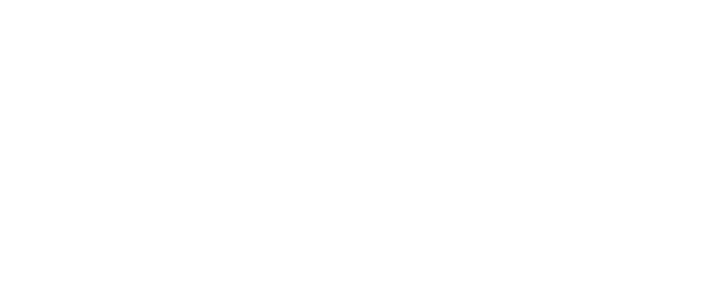
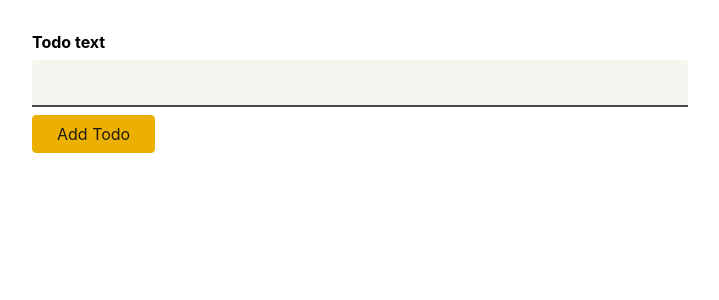
Before and after one commit to TX-9/react-todo-ts, a React (Create React App) app: page / in a window 1280 px wide. Shown: the top 300 px of the page, without its empty margins (288-1007 px from the left). Built offline with nearby package versions, Linux system fonts and the light colour scheme.

Commit message:
add new and remove features

```diff
--- a/src/App.tsx
+++ b/src/App.tsx
@@ -1,13 +1,22 @@
-import Todos from "./components/Todo";
+import { useState } from "react";
+import NewToDo from "./components/NewTodo";
+import Todos from "./components/Todos";
 import Todo from "./models/todo";
 
 function App() {
-  const todos = [
-    new Todo('Learn React'),
-    new Todo('Learn TS')
-  ];
+  const [ todos, setTodos ] = useState<Todo[]>([]);
+
+  const addToHandler = (todoText: string) => {
+    const newTodo = new Todo(todoText);
+    setTodos((prevTodos) => {
+      return prevTodos.concat(newTodo);
+    });
+  };
+
+
   return (
     <div>
+      <NewToDo onAddTodo={addToHandler}/>
       <Todos items={todos}/>
     </div>
   );
--- /dev/null
+++ b/src/components/NewTodo.module.css
@@ -0,0 +1,42 @@
+.form {
+  width: 40rem;
+  margin: 2rem auto;
+
+}
+
+.form label {
+  display: block;
+  font-weight: bold;
+  margin-bottom: 0.5rem;
+}
+
+.form input {
+  display: block;
+  width: 100%;
+  font: inherit;
+  font-size: 1.5rem;
+  padding: 0.5rem;
+  border-radius: 4px;
+  background-color: #f7f5ef;
+  border: none;
+  border-bottom: 2px solid #494844;
+  border-bottom-right-radius: 0;
+  border-bottom-left-radius: 0;
+  margin-bottom: 0.5rem;
+}
+
+.form button {
+  font: inherit;
+  background-color: #ebb002;
+  border: 1px solid #ebb002;
+  color: #201d0f;
+  padding: 0.5rem 1.5rem;
+  border-radius: 4px;
+  cursor: pointer;
+}
+
+.form button:hover,
+.form button:active {
+  background-color: #ebc002;
+  border-color: #ebc002;
+}
--- a/src/components/NewTodo.tsx
+++ b/src/components/NewTodo.tsx
@@ -1,13 +1,19 @@
 import React, { useRef } from "react";
+import classes from './NewTodo.module.css';
 
-const NewToDo = () => {
+const NewToDo: React.FC<{onAddTodo: (text: string) => void}> = (props) => {
     const todoTextInputRef = useRef<HTMLInputElement>(null);
     const submitHandler = (event: React.FormEvent) => {
         event.preventDefault();
+        const enteredText = todoTextInputRef.current!.value;
+        if (enteredText.trim().length === 0) {
+            return;
+        }
 
+        props.onAddTodo(enteredText);
     };
 
-    return <form onSubmit={submitHandler}>
+    return <form onSubmit={submitHandler} className={classes.form}>
         <label htmlFor='text'>Todo text</label>
         <input type='text' id='text' ref={todoTextInputRef} />
         <button>Add Todo</button>
--- a/src/components/Todo.tsx
+++ /dev/null
@@ -1,15 +0,0 @@
-import React from "react";
-import Todo from "../models/todo";
-import TodoItem from "./TodoItem";
-
-const Todos: React.FC<{ items: Todo[] }> = (props) => {
-    return (
-        <ul>
-            {props.items.map(item => {
-                <TodoItem key={item.id} text={item.text}></TodoItem>
-            })}
-        </ul>
-    );
-};
-
-export default Todos;
--- /dev/null
+++ b/src/components/TodoItem.module.css
@@ -0,0 +1,6 @@
+.item {
+  margin: 1rem 0;
+  box-shadow: 0 1px 4px rgba(0, 0, 0, 0.2);
+  padding: 1rem;
+  background-color: #f7f5ef;
+}
--- a/src/components/TodoItem.tsx
+++ b/src/components/TodoItem.tsx
@@ -1,7 +1,8 @@
 import React from "react";
-
-const TodoItem: React.FC<{text: string}> = (props) => {
-    return <li>{props.text}</li>
+import classes from './TodoItem.module.css';
+const TodoItem: React.FC<{text: string; onRemoveTodo: ()=>void}> = (props) => {
+    return <li className={classes.item}
+    onClick={props.onRemoveTodo}>{props.text}</li>
 };
 
 export default TodoItem;
--- /dev/null
+++ b/src/components/Todos.module.css
@@ -0,0 +1,6 @@
+.todos {
+  list-style: none;
+  margin: 2rem auto;
+  padding: 0;
+  width: 40rem;
+}
--- /dev/null
+++ b/src/components/Todos.tsx
@@ -0,0 +1,20 @@
+import React from "react";
+import Todo from "../models/todo";
+import TodoItem from "./TodoItem";
+import classes from './Todos.module.css';
+
+const Todos: React.FC<{ items: Todo[]; onRemoveTodo: (id: string) => void }> = (props) => {
+
+    return (
+        <ul className={classes.todos}>
+            {props.items.map(item => {
+                <TodoItem
+                    key={item.id}
+                    text={item.text}
+                    onRemoveTodo={props.onRemoveTodo.bind(null, item.id)}></TodoItem>
+            })}
+        </ul>
+    );
+};
+
+export default Todos;
```
